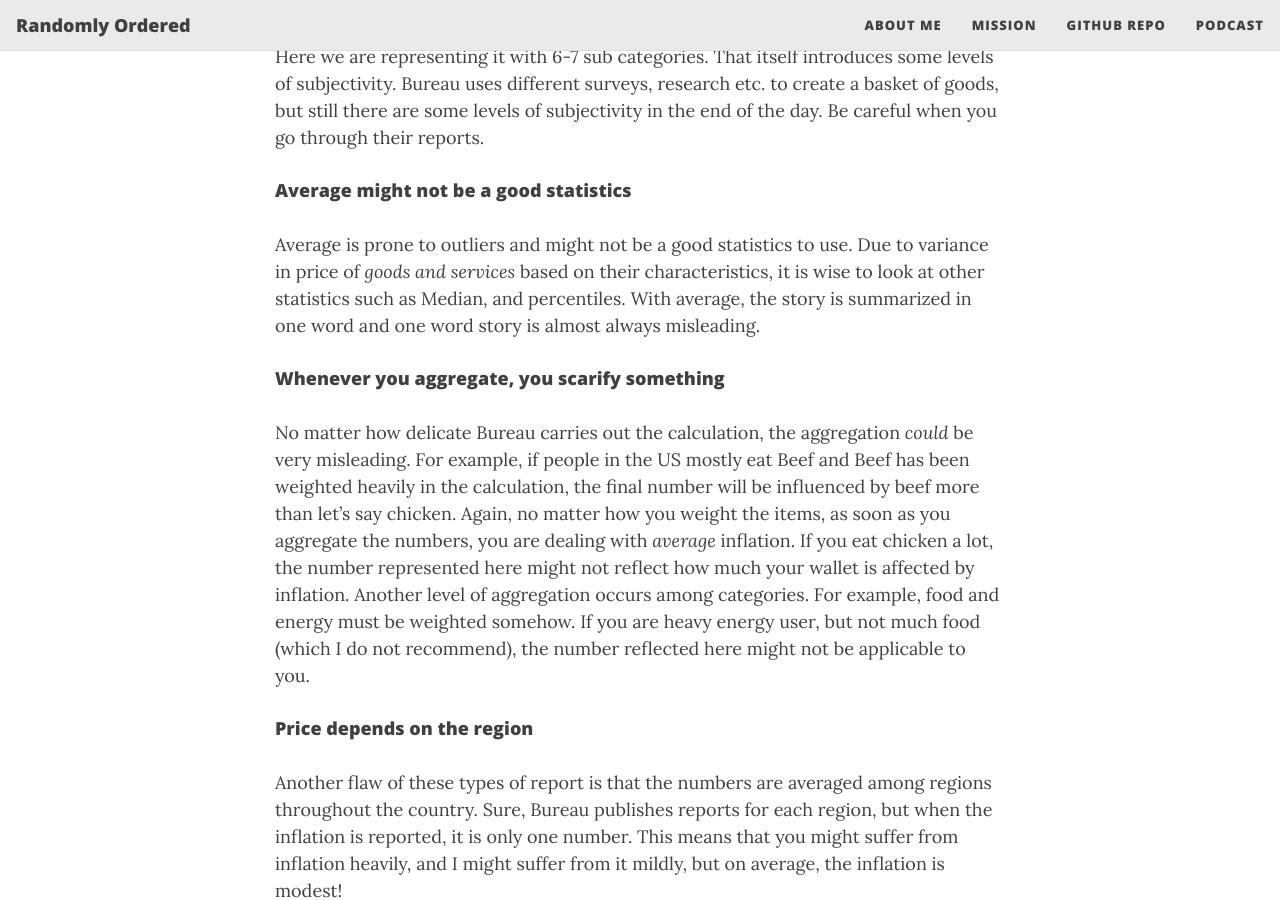
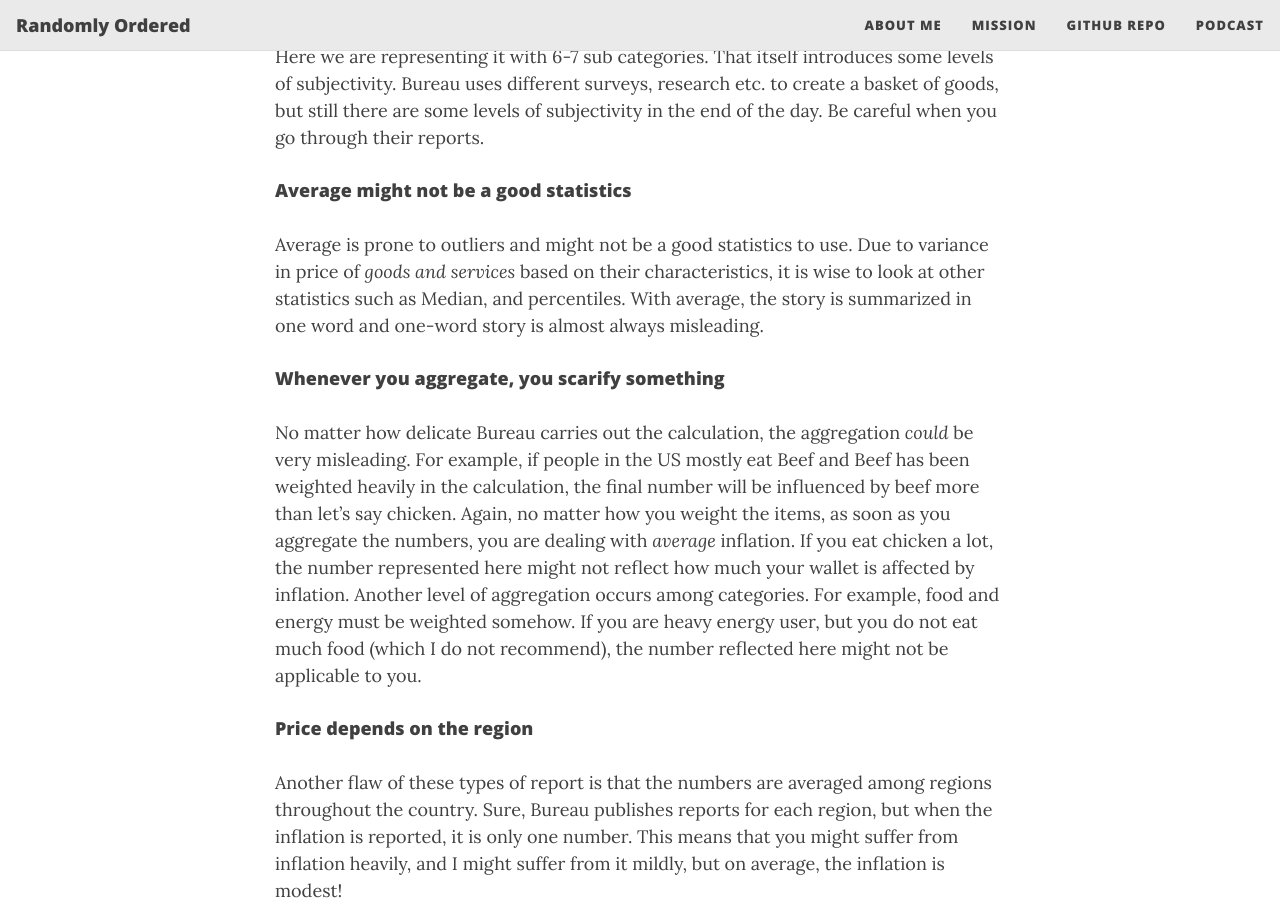
Before and after one commit to aissaei/randomlyordered.github.io, a Jekyll site: the page built from _posts/2021-03-13-you_are_poorer_than_what_you_are_told.md, in a window 1280 px wide and 900 px high, scrolled down 2767 px. Built offline with Jekyll 4.4.1, drawn with Linux system fonts in a browser that asks for light colours; nearby versions of some CDN libraries.

Commit message:
new post - you are poorer than what you think

```diff
--- a/_posts/2021-03-13-you_are_poorer_than_what_you_are_told.md
+++ b/_posts/2021-03-13-you_are_poorer_than_what_you_are_told.md
@@ -31,9 +31,9 @@ Figure 1 shows the sample of what U.S. Bureau of Labor Statistics reports on a r
 #### There is a level of subjectivity
 How does Bureau come up with the categories? For example, *food* is a broad category. Here we are representing it with 6-7 sub categories. That itself introduces some levels of subjectivity. Bureau uses different surveys, research etc. to create a basket of goods, but still there are some levels of subjectivity in the end of the day. Be careful when you go through their reports.
 #### Average might not be a good statistics
-Average is prone to outliers and might not be a good statistics to use. Due to variance in price of *goods and services* based on their characteristics, it is wise to look at other statistics such as Median, and percentiles. With average, the story is summarized in one word and one word story is almost always misleading.
+Average is prone to outliers and might not be a good statistics to use. Due to variance in price of *goods and services* based on their characteristics, it is wise to look at other statistics such as Median, and percentiles. With average, the story is summarized in one word and one-word story is almost always misleading.
 #### Whenever you aggregate, you scarify something
-No matter how delicate Bureau carries out the calculation, the aggregation *could* be very misleading. For example, if people in the US mostly eat Beef and Beef has been weighted heavily in the calculation, the final number will be influenced by beef more than let's say chicken. Again, no matter how you weight the items, as soon as you aggregate the numbers, you are dealing with *average* inflation. If you eat chicken a lot, the number represented here might not reflect how much your wallet is affected by inflation. Another level of aggregation occurs among categories. For example, food and energy must be weighted somehow. If you are heavy energy user, but not much food (which I do not recommend), the number reflected here might not be applicable to you.
+No matter how delicate Bureau carries out the calculation, the aggregation *could* be very misleading. For example, if people in the US mostly eat Beef and Beef has been weighted heavily in the calculation, the final number will be influenced by beef more than let's say chicken. Again, no matter how you weight the items, as soon as you aggregate the numbers, you are dealing with *average* inflation. If you eat chicken a lot, the number represented here might not reflect how much your wallet is affected by inflation. Another level of aggregation occurs among categories. For example, food and energy must be weighted somehow. If you are heavy energy user, but you do not eat much food (which I do not recommend), the number reflected here might not be applicable to you.
 #### Price depends on the region
 Another flaw of these types of report is that the numbers are averaged among regions throughout the country. Sure, Bureau publishes reports for each region, but when the inflation is reported, it is only one number. This means that you might suffer from inflation heavily, and I might suffer from it mildly, but on average, the inflation is modest!
 #### Price depends on sub regions
```
